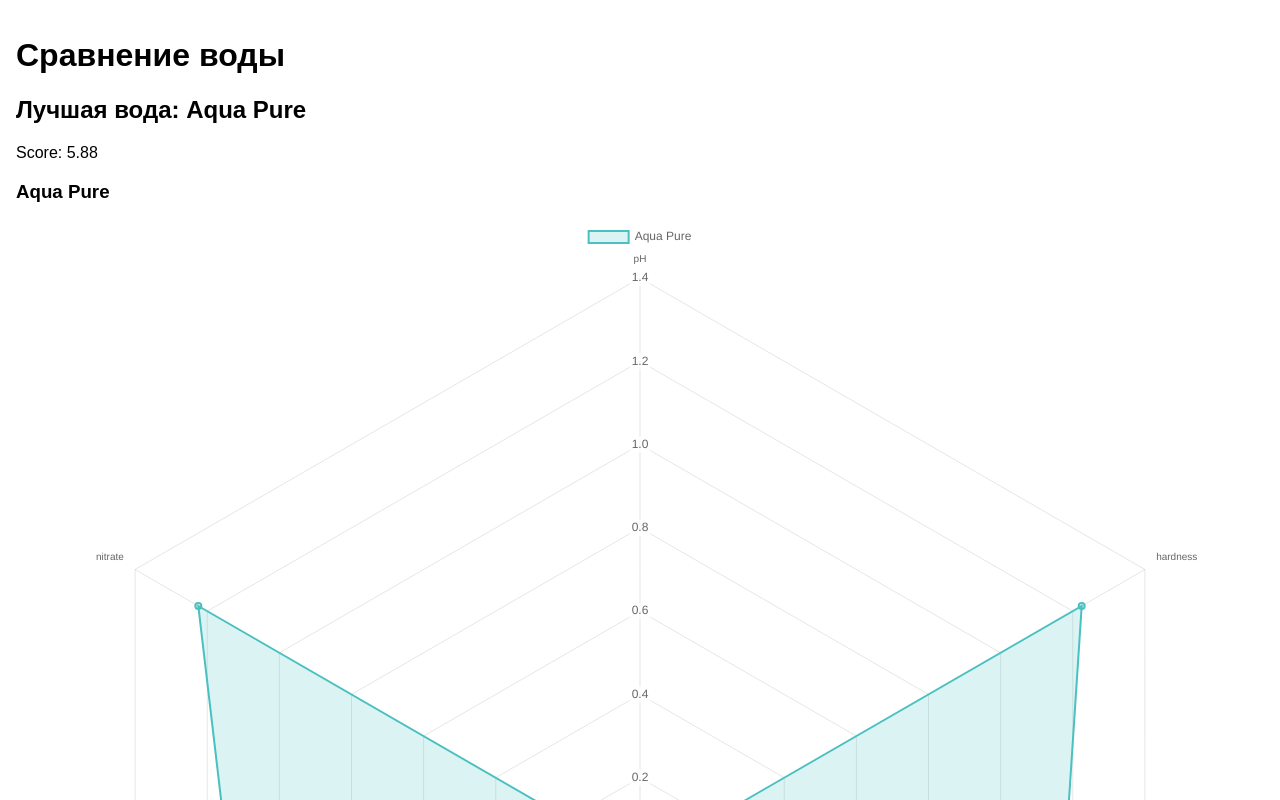
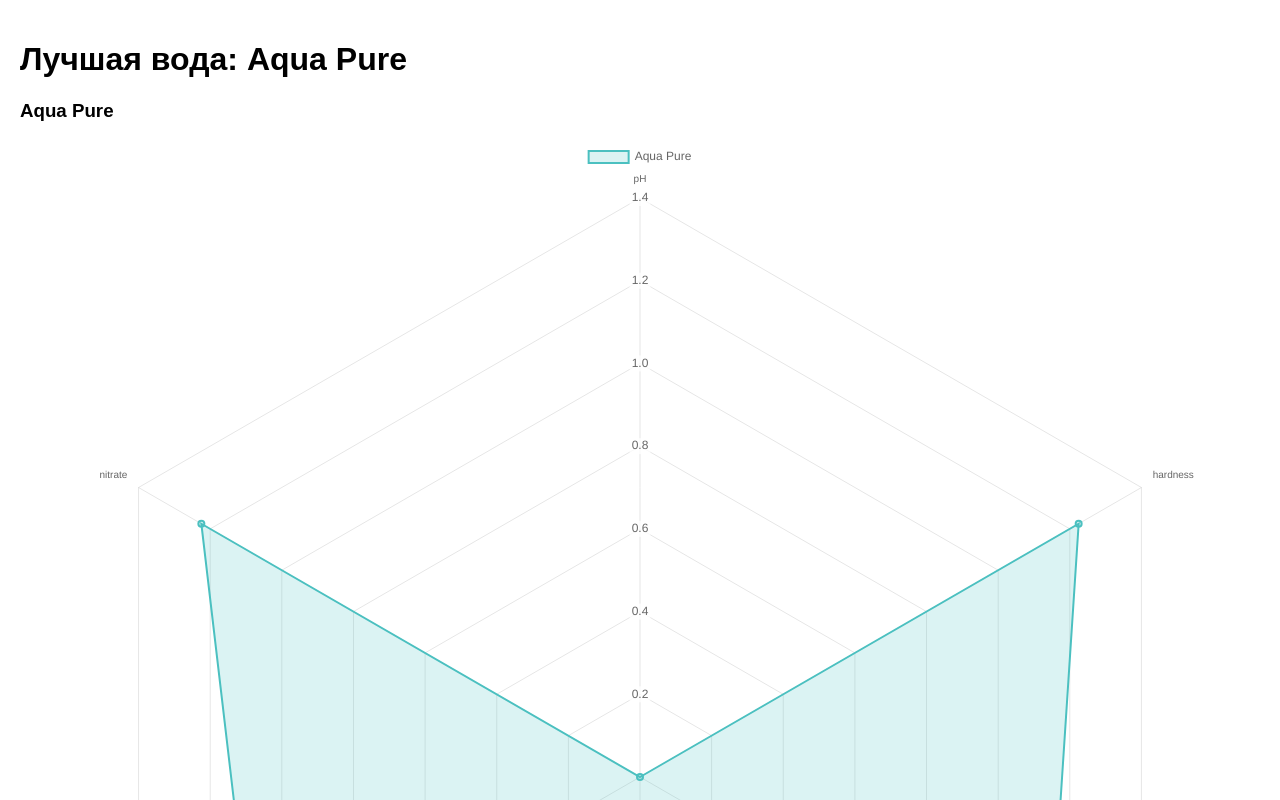
Before and after one commit to ompromedia-cyber/water-compare, a Next.js app: page / in a window 1280 px wide. Shown: the top 800 px of the page. Built offline with nearby package versions, Linux system fonts and the light colour scheme.

Commit message:
Update page.tsx

```diff
--- a/app/page.tsx
+++ b/app/page.tsx
@@ -1,35 +1,27 @@
-"use client";
-import { useEffect, useState } from "react";
-import { waters } from "../data/waters";
-import WaterRadar from "../components/WaterRadar";
+'use client';
+import { useEffect, useState } from 'react';
+import { waters } from '../data/waters';
+import WaterRadar from '../components/WaterRadar';
 
 export default function Home() {
-  const [compareRes, setCompareRes] = useState(null);
-
-  const handleCompare = async () => {
-    const ids = waters.map(w => w.id);
-    const res = await fetch("/api/compare", {
-      method: "POST",
-      body: JSON.stringify({ ids }),
-    });
-    const json = await res.json();
-    setCompareRes(json);
-  };
+  const [data, setData] = useState<any>(null);
 
   useEffect(() => {
-    handleCompare();
+    fetch('/api/compare', {
+      method: 'POST',
+      body: JSON.stringify({ ids: waters.map(w => w.id) })
+    })
+      .then(r => r.json())
+      .then(setData);
   }, []);
 
-  if (!compareRes) return <div>Загрузка...</div>;
+  if (!data) return <div>Загрузка...</div>;
 
   return (
-    <div style={{ padding: "1rem", fontFamily: "Arial" }}>
-      <h1>Сравнение воды</h1>
-      <h2>Лучшая вода: {compareRes.best.name}</h2>
-      <p>Score: {compareRes.best.score.toFixed(2)}</p>
-
-      {compareRes.samples.map(w => (
-        <div key={w.id} style={{ marginBottom: "2rem" }}>
+    <div style={{ padding: 20 }}>
+      <h1>Лучшая вода: {data.best.name}</h1>
+      {data.samples.map((w:any) => (
+        <div key={w.id}>
           <h3>{w.name}</h3>
           <WaterRadar sample={w} />
         </div>
```
